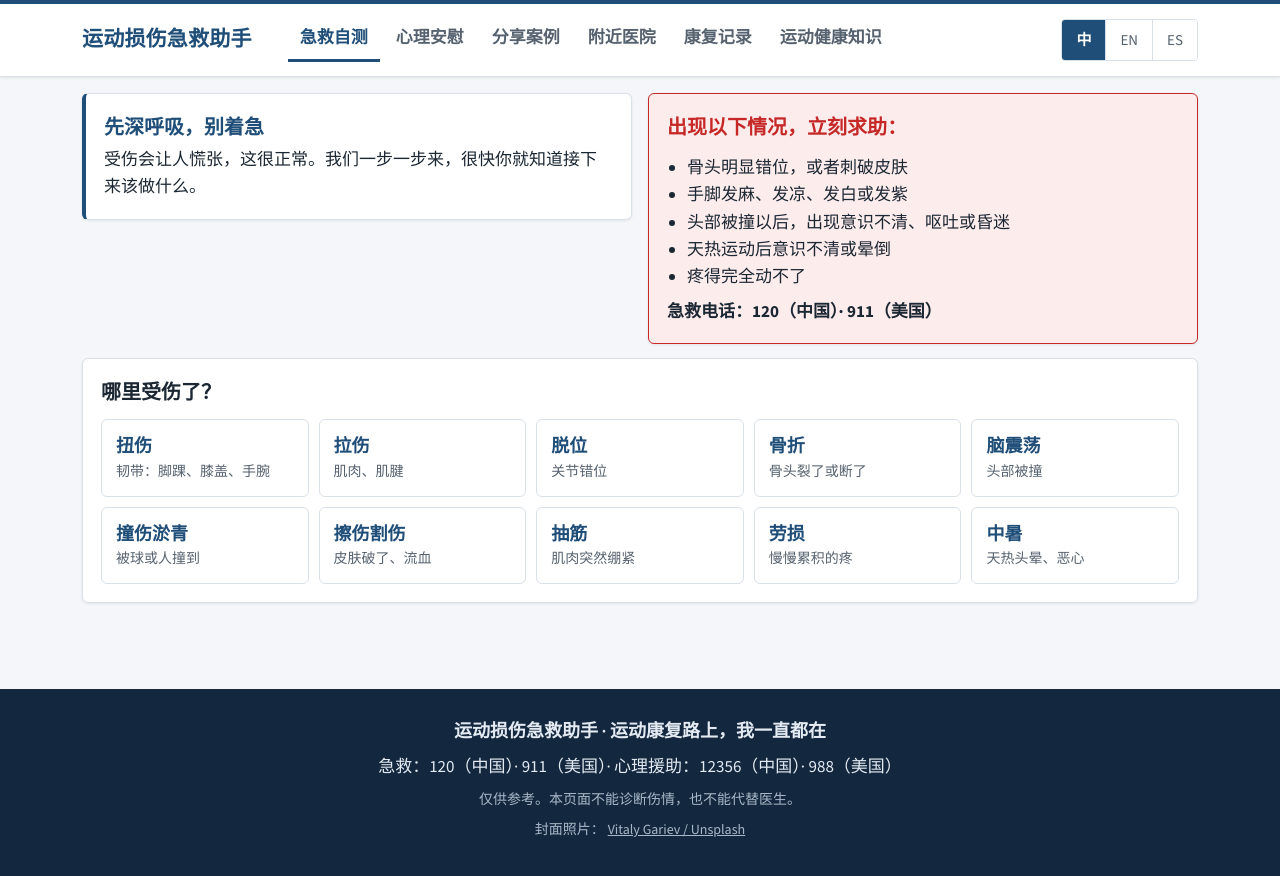
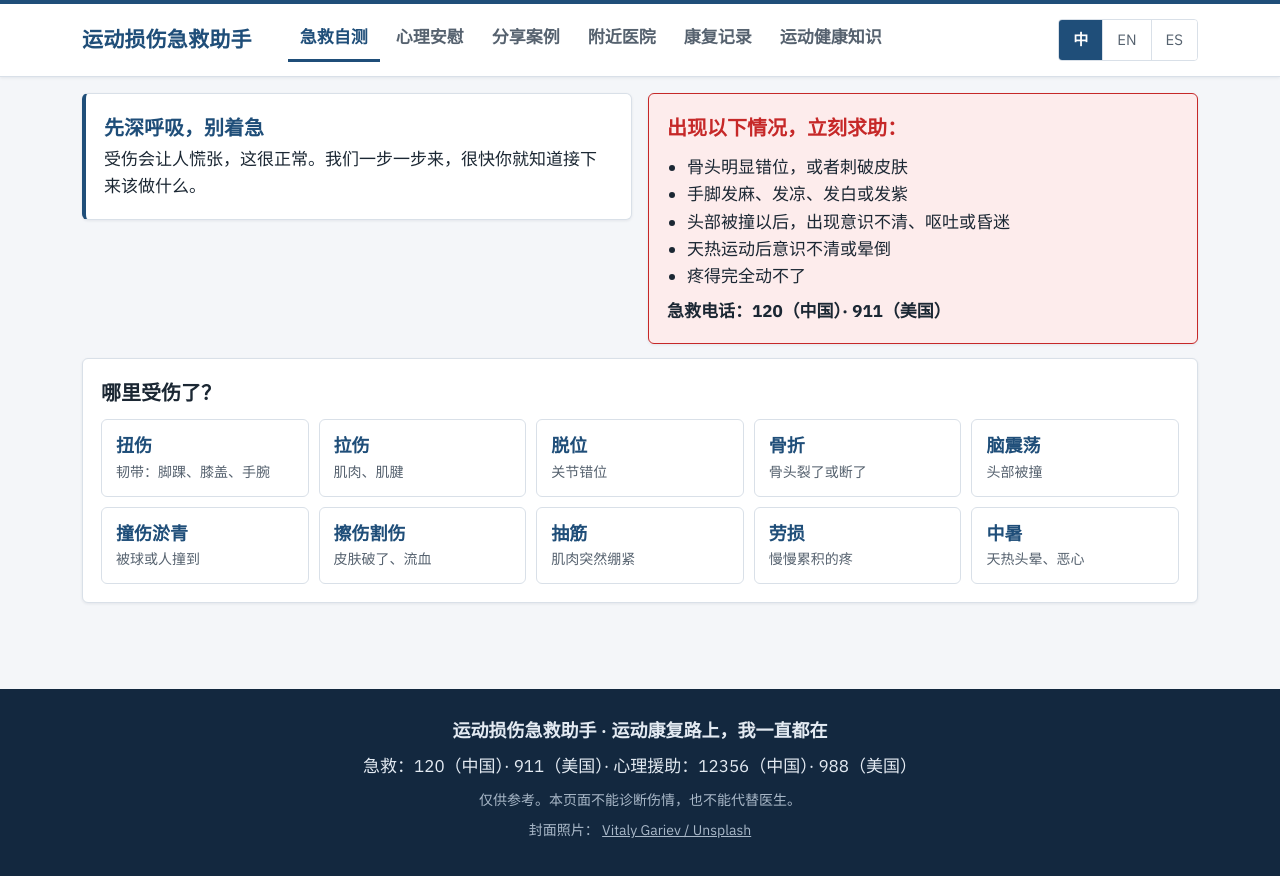
Before and after one commit to Alicia-Tian-5/injury-helper, a plain HTML site: page index.html in a window 1280 px wide. Both pictures are taken after a click on the link "开始自测". Drawn offline with nearby package versions, Linux system fonts and the light colour scheme; no server answers.

Commit message:
Update site from course repository commit c77b98d

```diff
--- a/index.html
+++ b/index.html
@@ -6,13 +6,15 @@
 <title>运动损伤急救助手 · Sports Injury Helper</title>
 <link rel="preconnect" href="https://fonts.googleapis.com">
 <link rel="preconnect" href="https://fonts.gstatic.com" crossorigin>
-<link rel="stylesheet" href="https://fonts.googleapis.com/css2?family=Source+Sans+3:wght@400;600;700&display=swap">
+<link rel="stylesheet" href="https://fonts.googleapis.com/css2?family=IBM+Plex+Sans:wght@400;600;700&family=Noto+Sans+SC:wght@400;600;700&family=Noto+Serif+SC:wght@600;700&family=Source+Serif+4:opsz,wght@8..60,600;8..60,700&display=swap">
 <style>
 :root{
   --bg:#f4f6f9;--card:#fff;--text:#1b2733;--muted:#56626f;--line:#d9e0e8;
   --acc:#1f4e79;--acc-dark:#163a5c;--acc-soft:#e7eef6;--tint:#f0f4f8;--shadow:0 1px 3px rgba(20,40,70,.08);
   --red:#c62828;--red-soft:#fdecec;--orange:#d9480f;--orange-soft:#fff1e6;
   --yellow:#a86400;--yellow-soft:#fff8e1;--green:#2e7d32;--green-soft:#e8f5e9;
+  --sans:"IBM Plex Sans","Noto Sans SC","PingFang SC","Microsoft YaHei",Arial,sans-serif;
+  --serif:"Source Serif 4","Noto Serif SC","Songti SC",SimSun,Georgia,serif;
 }
 @media (prefers-color-scheme:dark){:root{
   --bg:#0f1620;--card:#17212c;--text:#e6ebf1;--muted:#9eabb9;--line:#2b3846;
@@ -23,7 +25,9 @@
 *{box-sizing:border-box}
 /* Elements with display rules below must still disappear when hidden. */
 [hidden]{display:none !important}
-body{margin:0;background:var(--bg);color:var(--text);font:17px/1.6 "Source Sans 3","Helvetica Neue",Arial,"PingFang SC","Microsoft YaHei","Noto Sans SC",sans-serif}
+body{margin:0;background:var(--bg);color:var(--text);font:17px/1.6 var(--sans)}
+/* Headings in a serif, like a printed medical handbook; body text in a plain sans for easy reading on phones. */
+h1,h2,h3{font-family:var(--serif)}
 html,body{overflow-x:clip}
 main{max-width:680px;margin:0 auto;padding:16px 16px 48px}
 h1{font-size:21px;font-weight:700;margin:0;line-height:1.3;letter-spacing:.01em}
```
